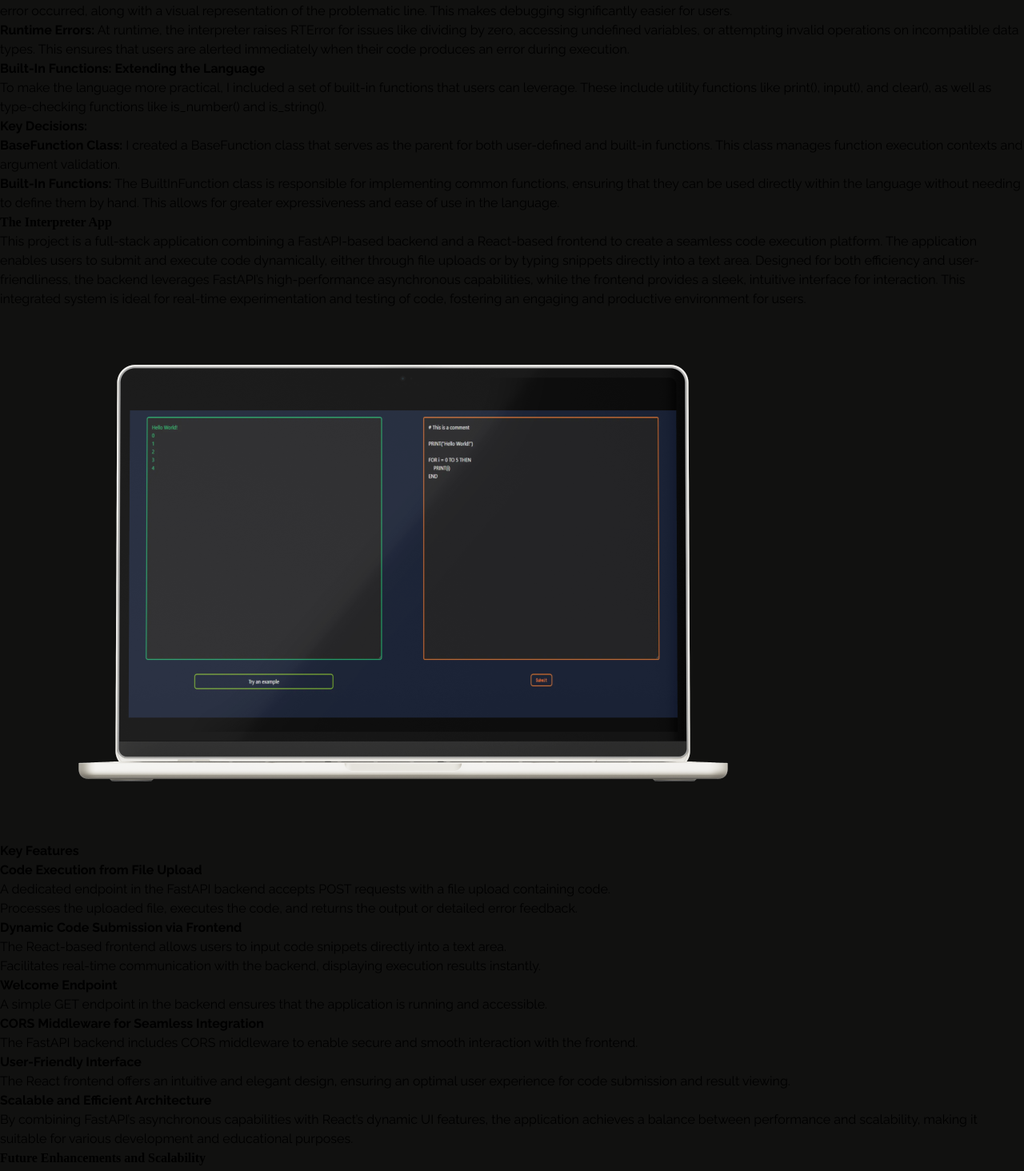
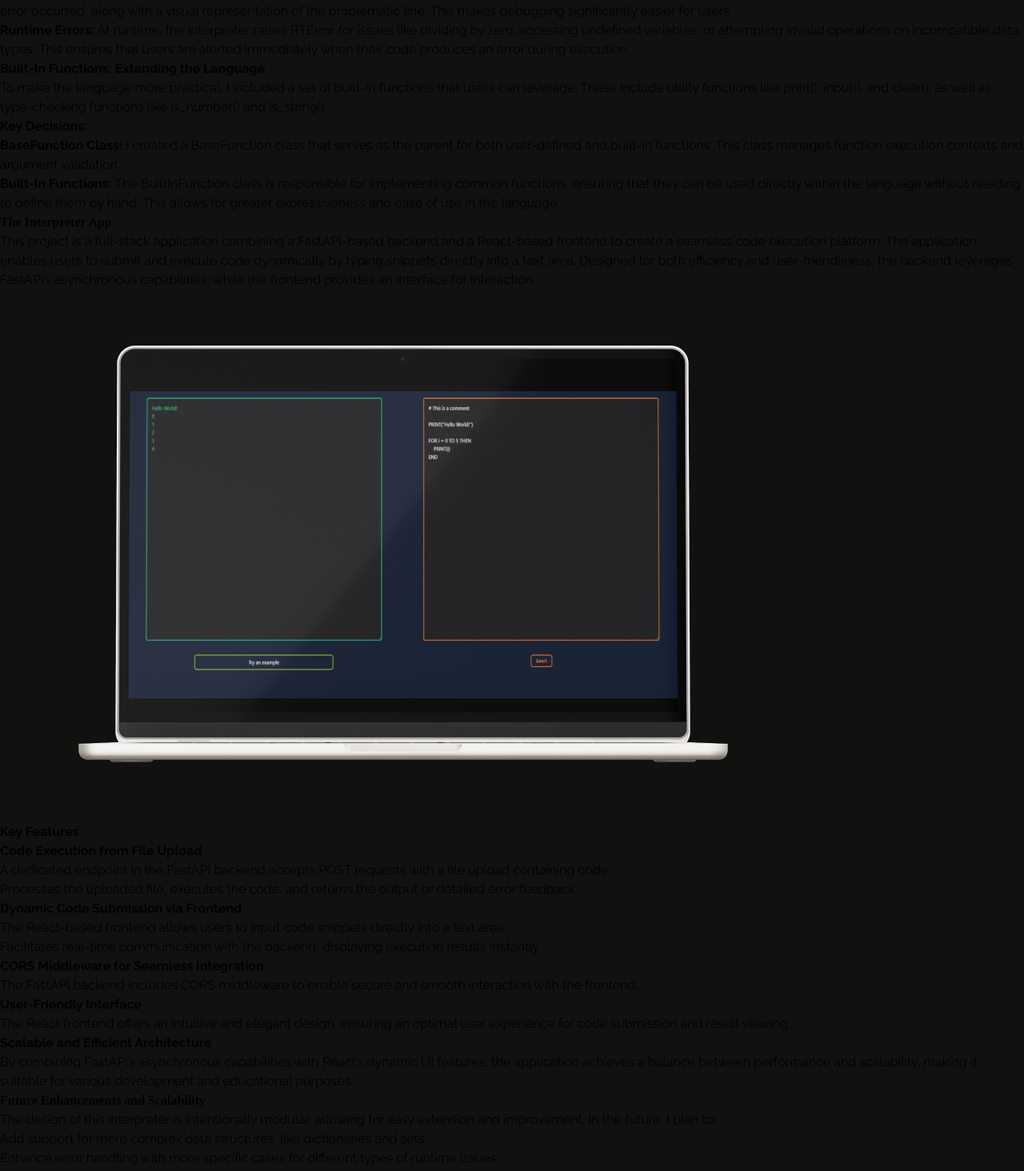
Before and after one commit to thaminiperera/folio.v2, a React (Vite) app: page /interpreter in a window 1280 px wide. Shown: the part 3111-4575 px from the top of the page at 80% size. Built offline with nearby package versions, Linux system fonts and the light colour scheme; a web font is replaced by a local one.

Commit message:
update : interpreter

```diff
--- a/src/pages/Ecomm.jsx
+++ b/src/pages/Ecomm.jsx
@@ -82,7 +82,7 @@ const Ecomm = () => {
           <div className="flex flex-col md:flex-row gap-2 md:gap-5 w-full raleway mt-[20px] items-center">
             <div className="w-[100%] md:w-[50%] flex justify-center items-center block">
               <img
-                className="w-[100%] md:w-[50%] h-[300px]"
+                className="w-[100%] md:w-[50%] h-[300px] md:h-[200px] lg:h-[240px]"
                 src="src\assets\ecomm\mockup_lap.png"
               />
             </div>
--- a/src/pages/Interpreter.jsx
+++ b/src/pages/Interpreter.jsx
@@ -54,7 +54,8 @@ const Interpreter = () => {
               </div>{" "}
             </a>
 
-            <a target="_blank" href="https://tdp-interpreter.netlify.app/"><div className="flex items-center gap-2 mt-[30px] md:mt-[50px] raleway-bold underline ">
+            <a target="_blank" href="https://tdp-interpreter.netlify.app/">
+              <div className="flex items-center gap-2 mt-[30px] md:mt-[50px] raleway-bold underline ">
                 Demo{" "}
                 {
                   <img
@@ -62,7 +63,8 @@ const Interpreter = () => {
                     src="src\assets\up-right-arrow.png"
                   />
                 }
-            </div></a>
+              </div>
+            </a>
           </div>
           <div className="flex gap-2 my-2 raleway-bold block">
             Technologies :{" "}
@@ -287,19 +289,15 @@ const Interpreter = () => {
             </h1>
           </div>
 
-          <div className="flex flex-col md:flex-row gap-2 md:gap-5 w-full raleway mt-[20px]">
+          <div className="flex flex-col md:flex-row gap-2 md:gap-5 w-full raleway mt-[20px] items-center">
             <div className="block w-[100%] md:w-[50%] text-justify ">
               This project is a full-stack application combining a FastAPI-based
               backend and a React-based frontend to create a seamless code
               execution platform. The application enables users to submit and
-              execute code dynamically, either through file uploads or by typing
-              snippets directly into a text area. Designed for both efficiency
-              and user-friendliness, the backend leverages FastAPI’s
-              high-performance asynchronous capabilities, while the frontend
-              provides a sleek, intuitive interface for interaction. This
-              integrated system is ideal for real-time experimentation and
-              testing of code, fostering an engaging and productive environment
-              for users.
+              execute code dynamically by typing snippets directly into a text
+              area. Designed for both efficiency and user-friendliness, the
+              backend leverages FastAPI’s asynchronous capabilities, while the
+              frontend provides an interface for interaction.
             </div>
             <div className="block w-[100%] md:w-[50%] flex justify-center items-center ">
               <img
@@ -339,17 +337,6 @@ const Interpreter = () => {
               <li className="">
                 Facilitates real-time communication with the backend, displaying
                 execution results instantly.
-              </li>
-            </ul>
-          </div>
-          <div className="block raleway-bold uppercase md:text-[20px] text-[18px] mt-[20px] md:mt-[30px]">
-            Welcome Endpoint
-          </div>
-          <div className="raleway text-justify">
-            <ul className="block flex flex-col gap-2 list-disc mt-[15px]">
-              <li className="">
-                A simple GET endpoint in the backend ensures that the
-                application is running and accessible.
               </li>
             </ul>
           </div>
--- a/src/workitems.js
+++ b/src/workitems.js
@@ -3,34 +3,30 @@
 export const workitems = [
   {
     title: "Basic-inspired language interpreter",
-    cover:
-      "src/assets/interpreter/interpreter_cover.jpg",
-    disc: "A BASIC-inspired language interpreter designed to process and execute user-defined code through a structured, modular workflow. It features essential components such as tokenization, parsing, execution, and robust error handling. The language includes versatile built-in functions like PRINT() and FUN() to enable practical and dynamic functionality.",
+    cover: "src/assets/interpreter/interpreter_cover.jpg",
+    disc: "A BASIC-inspired language interpreter designed to process and execute user-defined code through a structured, modular workflow. It features essential components such as tokenization, parsing, execution, and robust error handling. The language includes versatile built-in functions like PRINT() to enable practical and dynamic functionality.",
     path: "/interpreter",
-    tags: ["Python"]
+    tags: ["Python"],
   },
   {
     title: "DocLocator : Medical Platform",
-    cover:
-      "src/assets/doclocator/doclocator_cover.jpg",
+    cover: "src/assets/doclocator/doclocator_cover.jpg",
     disc: "A web application designed to connect patients with nearby doctors and facilitate on-site treatment requests. This platform leverages the Google Maps API for accurate location services, ensuring users can easily find healthcare providers in their vicinity.",
     path: "/doclocator",
-    tags: ["React", "Node", "MySQL", "Google Maps API"]
+    tags: ["React", "Node", "MySQL", "Google Maps API"],
   },
   {
     title: "Ecomm : E-commerce platform",
-    cover:
-      "src/assets/ecomm/ecomm_cover.jpg",
+    cover: "src/assets/ecomm/ecomm_cover.jpg",
     disc: "This project is an e-commerce platform built using React and Material-UI for the frontend. The application includes core functionalities like product browsing, search and filtering, cart management, and user login and registration. With a focus on clean code, modularity, and user experience, this project is designed to be both scalable and adaptable.",
     path: "/ecomm",
-    tags: ["React", "Material UI"]
+    tags: ["React", "Material UI"],
   },
   {
     title: "FootGear : Mobile Application",
-    cover:
-      "src/assets/footgear/footgear_cover.jpg",
+    cover: "src/assets/footgear/footgear_cover.jpg",
     disc: "A mobile application that serves as a virtual shopping assistant, designed to enhance the online retail experience. Built using the Flutter framework and integrated with Snapchat's AR API, the app provides immersive augmented reality features to enhance user engagement. A standout feature is the foot-size prediction tool, developed in Python using OpenCV and scikit-learn.",
     path: "/footgear",
-    tags: ["Python", "OpenCV", "Flutter", "Snap AR"]
+    tags: ["Python", "OpenCV", "Flutter", "Snap AR"],
   },
 ];
```
Also changed, not shown: 1 other file (tests, documents, lock files or other folders). Lines whose indentation alone changed are shown as unchanged.
